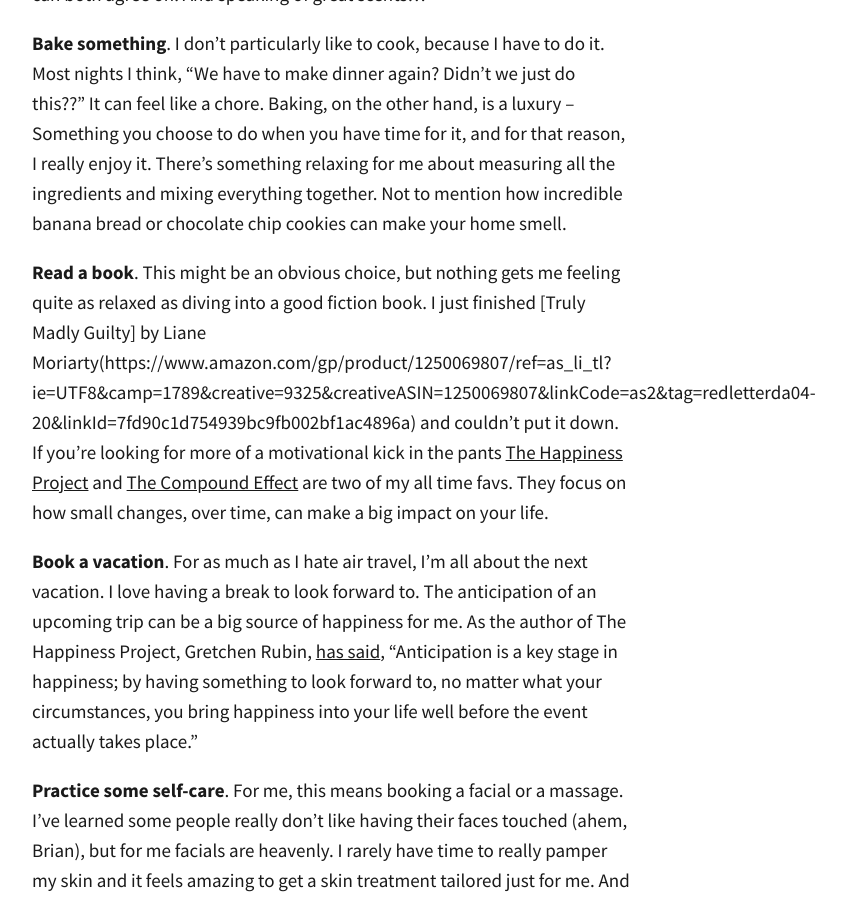
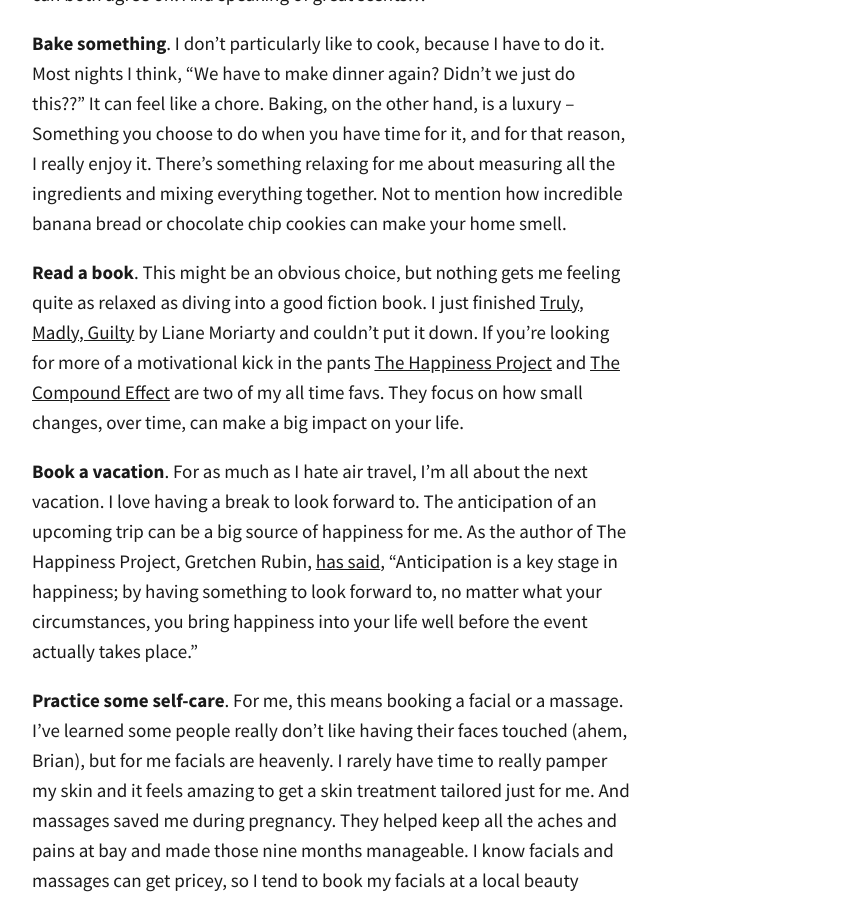
Before and after one commit to totiffany/totiffany.github.io, a Jekyll site: the page built from _posts/2018-05-24-5-Ways-To-De--Stress.md, in a window 1280 px wide and 900 px high, scrolled down 1315 px. Shown: the whole window, without its empty margins (308-1154 px from the left). Built offline with Jekyll 4.4.1, drawn with Linux system fonts in a browser that asks for light colours; our own code applies the rules of GitHub Pages for plain Markdown files; comment, search, counter and statistics services are not loaded.

Commit message:
Update 2018-05-24-5-Ways-To-De--Stress.md

```diff
--- a/_posts/2018-05-24-5-Ways-To-De--Stress.md
+++ b/_posts/2018-05-24-5-Ways-To-De--Stress.md
@@ -21,7 +21,7 @@ I'd really rather be cool and chill about all this. And deep down I know it will
 
 **Bake something**. I don’t particularly like to cook, because I have to do it. Most nights I think, "We have to make dinner again? Didn't we just do this??" It can feel like a chore. Baking, on the other hand, is a luxury –Something you choose to do when you have time for it, and for that reason, I really enjoy it. There’s something relaxing for me about measuring all the ingredients and mixing everything together. Not to mention how incredible banana bread or chocolate chip cookies can make your home smell.
 
-**Read a book**. This might be an obvious choice, but nothing gets me feeling quite as relaxed as diving into a good fiction book. I just finished [Truly Madly Guilty] by Liane Moriarty(https://www.amazon.com/gp/product/1250069807/ref=as_li_tl?ie=UTF8&camp=1789&creative=9325&creativeASIN=1250069807&linkCode=as2&tag=redletterda04-20&linkId=7fd90c1d754939bc9fb002bf1ac4896a) and couldn't put it down. If you're looking for more of a motivational kick in the pants [The Happiness Project](https://www.amazon.com/gp/product/0062414852/ref=as_li_tl?ie=UTF8&camp=1789&creative=9325&creativeASIN=0062414852&linkCode=as2&tag=redletterda04-20&linkId=7124b1cda11f42e3004d5f077734401f) and [The Compound Effect](https://www.amazon.com/gp/product/159315724X/ref=as_li_tl?ie=UTF8&camp=1789&creative=9325&creativeASIN=159315724X&linkCode=as2&tag=redletterda04-20&linkId=cd3f78427167b38d72d91cb7cf7357cb) are two of my all time favs. They focus on how small changes, over time, can make a big impact on your life.
+**Read a book**. This might be an obvious choice, but nothing gets me feeling quite as relaxed as diving into a good fiction book. I just finished [Truly, Madly, Guilty](https://www.amazon.com/gp/product/1250069807/ref=as_li_tl?ie=UTF8&camp=1789&creative=9325&creativeASIN=1250069807&linkCode=as2&tag=redletterda04-20&linkId=7fd90c1d754939bc9fb002bf1ac4896a) by Liane Moriarty and couldn't put it down. If you're looking for more of a motivational kick in the pants [The Happiness Project](https://www.amazon.com/gp/product/0062414852/ref=as_li_tl?ie=UTF8&camp=1789&creative=9325&creativeASIN=0062414852&linkCode=as2&tag=redletterda04-20&linkId=7124b1cda11f42e3004d5f077734401f) and [The Compound Effect](https://www.amazon.com/gp/product/159315724X/ref=as_li_tl?ie=UTF8&camp=1789&creative=9325&creativeASIN=159315724X&linkCode=as2&tag=redletterda04-20&linkId=cd3f78427167b38d72d91cb7cf7357cb) are two of my all time favs. They focus on how small changes, over time, can make a big impact on your life.
 
 **Book a vacation**. For as much as I hate air travel, I’m all about the next vacation. I love having a break to look forward to. The anticipation of an upcoming trip can be a big source of happiness for me. As the author of The Happiness Project, Gretchen Rubin, [has said](https://gretchenrubin.com/2011/02/my-first-splendid-truth-is-to-tackle-happiness-you-must-think-about-feeling-good-feeling-bad-and-feeling-right-in-an-atm/), “Anticipation is a key stage in happiness; by having something to look forward to, no matter what your circumstances, you bring happiness into your life well before the event actually takes place.”
 
```
